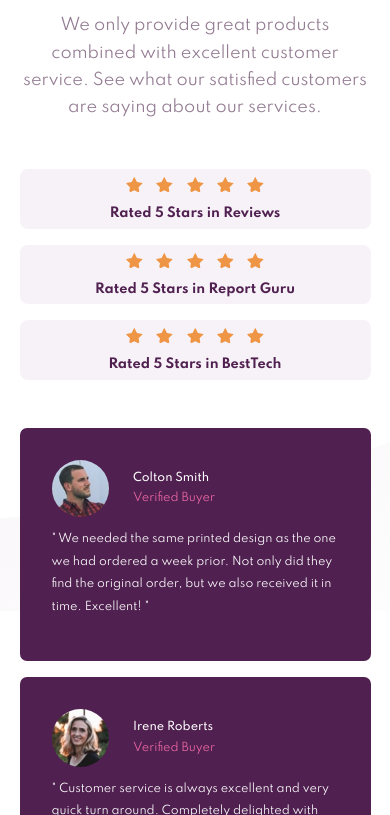
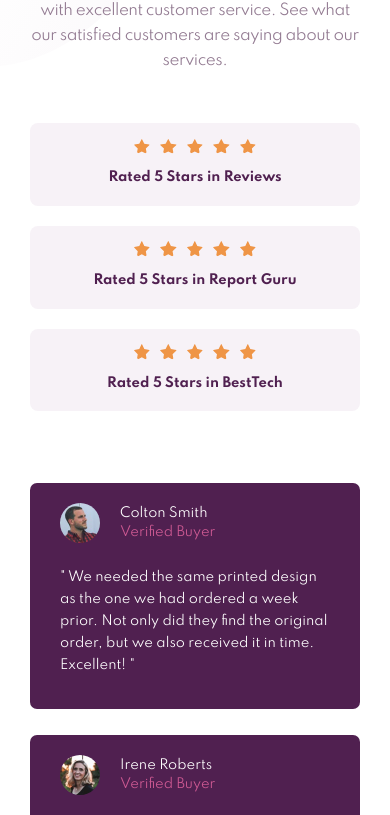
Before and after one commit to ViyanMd/social-proof-one-page, a plain HTML site: page index.html in a window 390 px wide. Shown: the part 233-1048 px from the top of the page. Drawn offline with Linux system fonts and the light colour scheme.

Commit message:
Fix adaptivness and testimonials fonts

```diff
--- a/index.html
+++ b/index.html
@@ -26,16 +26,15 @@
 
   </head>
   <body>
-    <div class="wrapper">
-      <section">
-            <div class="presentation">
+    <main class="sp_lp">
+      <section class="presentation">
               <div class="title">
-                <h1>10,000+ of our users love our products.</h1>
-                <p>We only provide great products combined with excellent customer service.
+                <h1 class="title_header">10,000+ of our users love our products.</h1>
+                <p class="title_text">We only provide great products combined with excellent customer service.
                     See what our satisfied customers are saying about our services. </p>
-                </div>
+              </div>
               <div class="ratings">
-                <div class="rated" id="reviews">
+                <div class="ratings_cat" id="reviews">
                   <div class="stars">
                     <img src="images/icon-star.svg" alt="#">
                     <img src="images/icon-star.svg" alt="#">
@@ -45,7 +44,7 @@
                   </div>
                     <p>Rated 5 Stars in Reviews</p>
                 </div>
-                <div class="rated" id="report-guru">
+                <div class="ratings_cat" id="report-guru">
                   <div class="stars">
                     <img src="images/icon-star.svg" alt="#">
                     <img src="images/icon-star.svg" alt="#">
@@ -55,7 +54,7 @@
                   </div>
                     <p>Rated 5 Stars in Report Guru</p>
                 </div>
-                <div class="rated" id="besttech">
+                <div class="ratings_cat" id="besttech">
                   <div class="stars">
                     <img src="images/icon-star.svg" alt="#">
                     <img src="images/icon-star.svg" alt="#">
@@ -66,11 +65,9 @@
                     <p>Rated 5 Stars in BestTech</p>
                 </div>
               </div>
-            </div>
       </section>
 
-      <section>
-        <div class="reviews">
+      <section class="reviews">
           <div class="customer-review" id="review-one">
             <div class="customer-card">
                 <img src="images/image-colton.jpg" alt="#">
@@ -111,9 +108,8 @@
             standard. Will definitely use them again and recommend them to everyone! "
           </p>
           </div>
-        </div>
       </section>
 
-    </div>
+    </main>
   </body>
 </html>
--- a/style.css
+++ b/style.css
@@ -1,8 +1,20 @@
+:root {
+  font-size: 62.5%;
+  --very-dark-magneta: hsl(300, 43%, 22%);
+  --soft-pink: hsl(333, 80%, 67%);
+  --dark-greyish-magneta: hsl(303, 10%, 53%);
+  --light-greyish-magneta: hsl(300, 24%, 96%);
+}
+
+* {
+  box-sizing: border-box;
+  font-family: "Spartan";
+}
+
 html,
 body {
-  height: 100%;
-  font-family: "Spartan";
-  box-sizing: border-box;
+  height: 100vh;
+  width: 100%;
 }
 
 body {
@@ -14,164 +26,194 @@ body {
   display: flex;
   align-items: center;
   justify-content: center;
-  --very-dark-magneta: hsl(300, 43%, 22%);
-  --soft-pink: hsl(333, 80%, 67%);
-  --dark-greyish-magneta: hsl(303, 10%, 53%);
-  --light-greyish-magneta: hsl(300, 24%, 96%);
 }
 
-@media screen and (max-width: 1100px) {
+@media screen and (max-width: 1010px) {
+  html,body {
+    height: max-content;
+  }
   body {
-    align-items: flex-start;
     background-image: url("images/bg-pattern-top-mobile.svg"),
       url("images/bg-pattern-bottom-mobile.svg");
     background-size: 100% 20%;
+    padding: 8rem 1rem;
   }
 }
 
-.wrapper {
-  width: min(90%, 65rem);
-  height: fit-content;
+.sp_lp {
+  display: flex;
+  flex-direction: column;
+  gap: 4rem;
+  width: min(111rem, 100%);
+  padding: 2rem;
 }
 
 .presentation {
   display: flex;
-  align-items: baseline;
+  justify-content: space-between;
   color: var(--dark-greyish-magneta);
   font-size: 1rem;
   margin-bottom: 2rem;
 }
 
 .presentation > * {
-  width: 100%;
-}
-
-.presentation h1 {
-  font-size: 3rem;
-  font-weight: 700;
-  color: var(--very-dark-magneta);
-  margin-bottom: 1rem;
-  line-height: 3rem;
-}
-
-@media screen and (max-width: 1100px) {
-  .presentation {
-    flex-direction: column;
-    text-align: center;
-    margin-top: 4rem;
-    align-items: flex-start;
-  }
-
-  .presentation h1 {
-    font-size: 2rem;
-  }
+  flex-basis: 100%;
 }
 
 .title {
+  text-align: left;
+}
+
+.title_header {
+  font-size: 4.8rem;
+  font-weight: 700;
+  color: var(--very-dark-magneta);
+  line-height: 1;
+  margin-top: 0;
   margin-bottom: 2rem;
 }
 
-.title p {
-  line-height: 1.7rem;
+.title_text {
+  max-width: 38ch;
+  font-size: 1.5rem;
+  line-height: 2.5rem;
 }
 
 .ratings {
   display: flex;
   flex-direction: column;
+  align-items: flex-end;
+  height: 23.5rem;
+  justify-content: space-between;
+  padding: 1.5rem 0;
 }
 
-.rated {
+.ratings_cat {
   display: flex;
   align-items: center;
+  justify-content: space-between;
+  width: 44.5rem;
+  padding: 1.2em 2.2em;
   color: var(--very-dark-magneta);
   background-color: var(--light-greyish-magneta);
   border-radius: 8px;
-  font-size: 0.8rem;
-  font-weight: bold;
-  padding: 0.5rem 2rem 0.5rem 2rem;
-  margin-bottom: 1rem;
+  font-size: 1.3rem;
+  font-weight: 700;
 }
 
-@media screen and (max-width: 1100px) {
-  .ratings {
-    justify-items: center;
-  }
-  .rated {
-    margin-bottom: 1rem;
-    flex-direction: column;
-  }
+.ratings_cat img {
+  vertical-align: middle;
+  object-fit: cover;
+  max-width: 1.66rem;
+  max-height: 1.57rem;
+  border-radius: 50%;
 }
 
-.rated p {
-  margin-left: 2rem;
+.stars {
+  display: flex;
+  justify-content: space-around;
+  flex-basis: 30%;
+}
+
+.ratings_cat p {
+  flex-basis: 60%;
+  line-height: 0;
+  min-width: 20ch;
 }
 
 #reviews {
-  margin-right: 6rem;
-  margin-left: 1rem;
+  transform: translateX(-96px);
 }
 
 #report-guru {
-  margin-right: 3rem;
-  margin-left: 4rem;
+  transform: translateX(-48px);
 }
 
-#besttech {
-  margin-left: 8rem;
-}
-
-@media screen and (max-width: 1100px) {
-  .rated p {
-    margin: 0;
-    margin-top: 0.8rem;
+@media screen and (max-width: 1010px) {
+  .sp_lp {
+    padding: 0;
+    gap: 12rem;
   }
 
-  #reviews,
-  #report-guru,
-  #besttech {
-    margin-left: 0;
-    margin-right: 0;
+  .presentation {
+    flex-direction: column;
+    align-items: center;
+    height: fit-content;
+    gap: 2rem;
   }
 
-  .stars > * + * {
-    margin-left: 10px;
+  .presentation > * {
+    flex-basis: 100px;
+  }
+
+  .title {
+    max-width: 33rem;
+  }
+
+  .title_header,
+  .title_text {
+    text-align: center;
+  }
+
+  .title_header {
+    font-size: 3.2rem;
+    margin-bottom: 3rem;
+  }
+
+  .title_text {
+    letter-spacing: -0.5px;
+    font-size: 1.5rem;
+  }
+
+  .ratings {
+      align-items: center;
+      gap: 2rem;
+  }
+
+  .ratings_cat {
+    flex-direction: column;
+    align-items: center;
+    gap: 1rem;
+    max-width: 33rem;
+    text-align: center;
+  }
+
+  .stars {
+    gap: 1rem;
+  }
+
+  #reviews {
+    transform: translateX(0);
+  }
+
+  #report-guru {
+    transform: translateX(0);
   }
 }
 
 .reviews {
   display: flex;
-  flex-flow: row wrap;
   justify-content: space-between;
+  gap: 3rem;
 }
 
 .reviews > * {
-  flex-basis: calc(100 / 3);
-}
-
-.reviews > * + * {
-  margin-left: 1.5rem;
+  flex-basis: 100%;
 }
 
 .customer-review {
-  flex: 1;
+  display: flex;
+  flex-direction: column;
+  justify-content: center;
+  align-items: flex-start;
+  gap: 1rem;
   min-width: 10rem;
   color: hsl(0, 0%, 100%);
   background-color: var(--very-dark-magneta);
   font-size: 0.7rem;
   line-height: 1.3rem;
-  padding: 2rem 2rem;
+  padding: 2rem 3rem;
   border-radius: 7px;
-}
-
-.customer-review span {
-  font-weight: 400;
-  color: var(--soft-pink);
-}
-
-.customer-review p {
-  font-weight: 400;
-  font-size: 0.7rem;
-  line-height: 1.4rem;
 }
 
 .customer-card {
@@ -179,40 +221,47 @@ body {
   align-items: center;
 }
 
-.customer {
-  margin-left: 1.5rem;
-  font-weight: 500;
+.customer-card img {
+  margin-right: 2rem;
+  border-radius: 50%;
+  max-width: 4rem;
+  max-height: 4rem;
 }
 
-img {
-  vertical-align: middle;
-  max-width: 15%;
-  border-radius: 50%;
+.customer-review p {
+  max-width: 27ch;
+  font-size: 1.3rem;
+  line-height: 2.2rem;
 }
 
-@media screen and (max-width: 1100px) {
-  img {
-    max-width: 20%;
-  }
+.customer {
+  font-size: 1.3rem;
+  line-height: 1.5;
 }
 
-#review-one {
-  margin-bottom: 2rem;
+.customer-review span {
+  opacity: 0.8;
+  margin-top: 2rem;
+  font-weight: 400;
+  color: var(--soft-pink);
 }
 
 #review-two {
-  margin-top: 1rem;
-  margin-bottom: 1rem;
-}
-#review-three {
-  margin-top: 2rem;
+  transform: translateY(1.6rem);
 }
 
-@media screen and (max-width: 1100px) {
-  #review-one,
-  #review-two,
-  #review-three {
-    margin: 0;
-    margin-bottom: 1rem;
+#review-three {
+  transform: translateY(3.2rem);
+}
+
+@media screen and (max-width: 1010px) {
+  .reviews {
+    flex-direction: column;
+    align-items: center;
+    gap: 1rem;
+  }
+
+  .customer-review {
+    max-width: 33rem;
   }
 }
```
